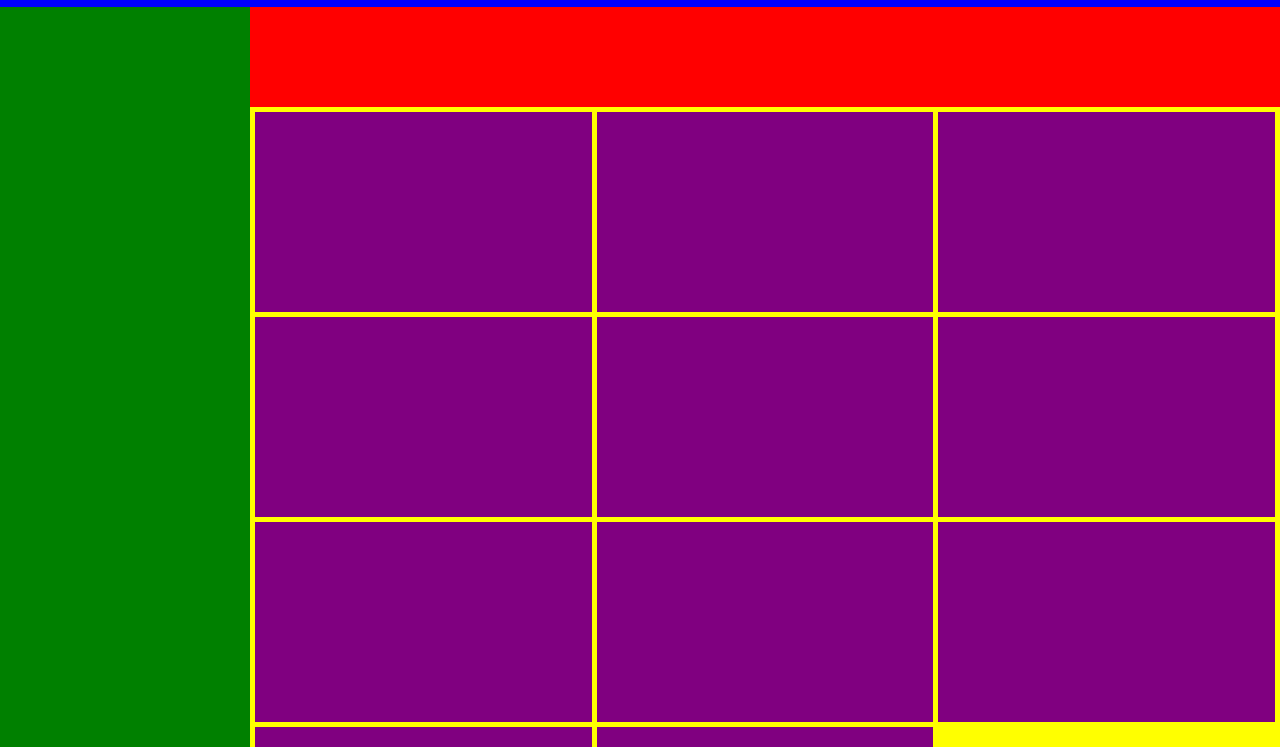
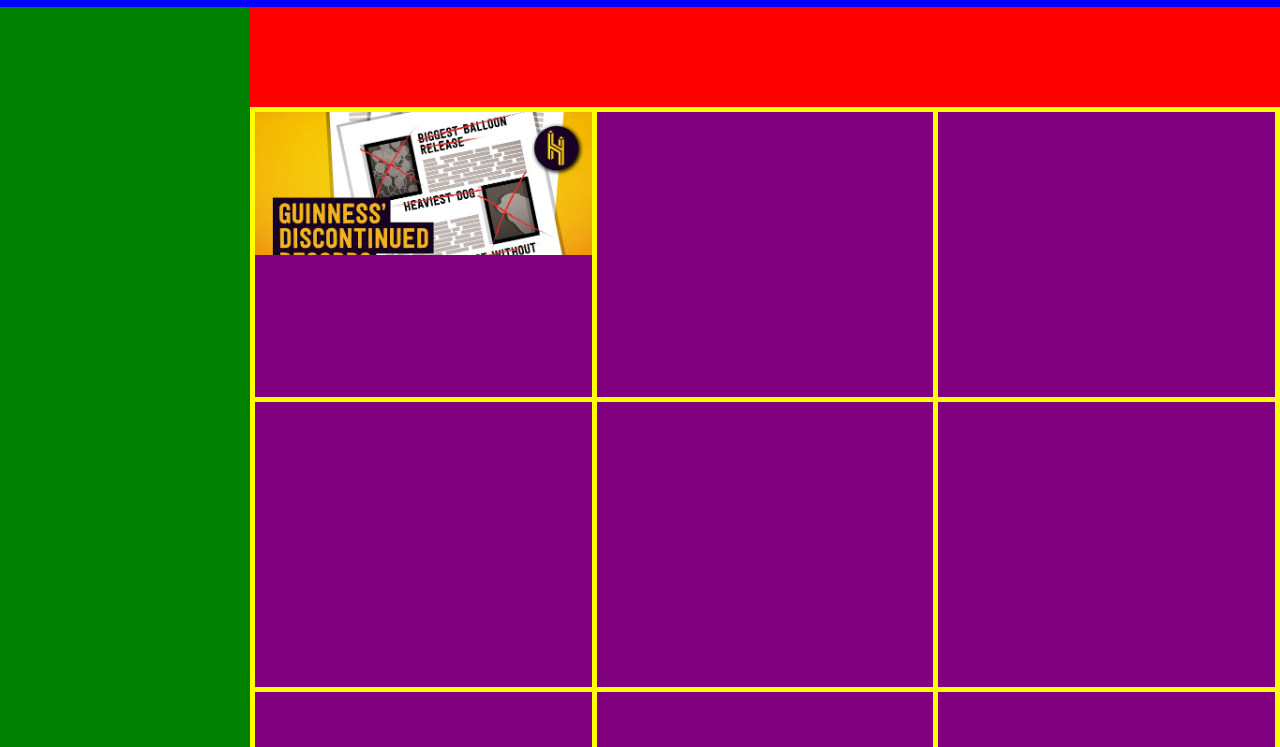
Before and after one commit to EdPutans/youtube-review, a plain HTML site: page index.html in a window 1280 px wide. Shown: the part 53-800 px from the top of the page. Drawn offline with Linux system fonts and the light colour scheme.

Commit message:
added thumbnail to video tile

```diff
--- a/index.html
+++ b/index.html
@@ -17,7 +17,18 @@
   <main class="main-content">
     <div class="tag-bar"></div>
     <section class="videos-section">
-      <div class="videos-section__video"></div>
+
+      <div class="videos-section__video">
+        <div class="videos-section__video-thumbnail-container">
+         <div class="vides-section__video-thumbnail"></div>
+        </div>
+        <div>
+
+        </div>
+      </div>
+
+
+
       <div class="videos-section__video"></div>
       <div class="videos-section__video"></div>
       <div class="videos-section__video"></div>
--- a/style.css
+++ b/style.css
@@ -6,6 +6,8 @@
 
 :root{
   --header-height: 60px;
+  --video-tile-height: 285px;
+  --video-tile-width: 335px;
 }
 
 body {
@@ -61,11 +63,24 @@ main {
 .videos-section{
   display: grid;
   padding: 5px;
-  grid-template-columns: repeat(auto-fit, minmax(300px, 1fr));
+  grid-template-columns: repeat(auto-fill, minmax(var(--video-tile-height), 1fr));
   grid-gap: 5px;
 }
 
 .videos-section__video{
-  height: 200px;
+  height: var(--video-tile-height);
   background-color: purple;
+  display: grid;
+  grid-template-rows: 1fr 1fr;
 }
+
+.videos-section__video-thumbnail-container{
+  overflow-y: hidden;
+}
+.vides-section__video-thumbnail {
+  background: url(half-as-hoxtony-hi.webp);
+  height: 100%;
+  width: 100%;
+  background-size: cover;
+  background-repeat: no-repeat;
+}
```
Also changed, not shown: half-as-hoxtony-hi.webp (added).
